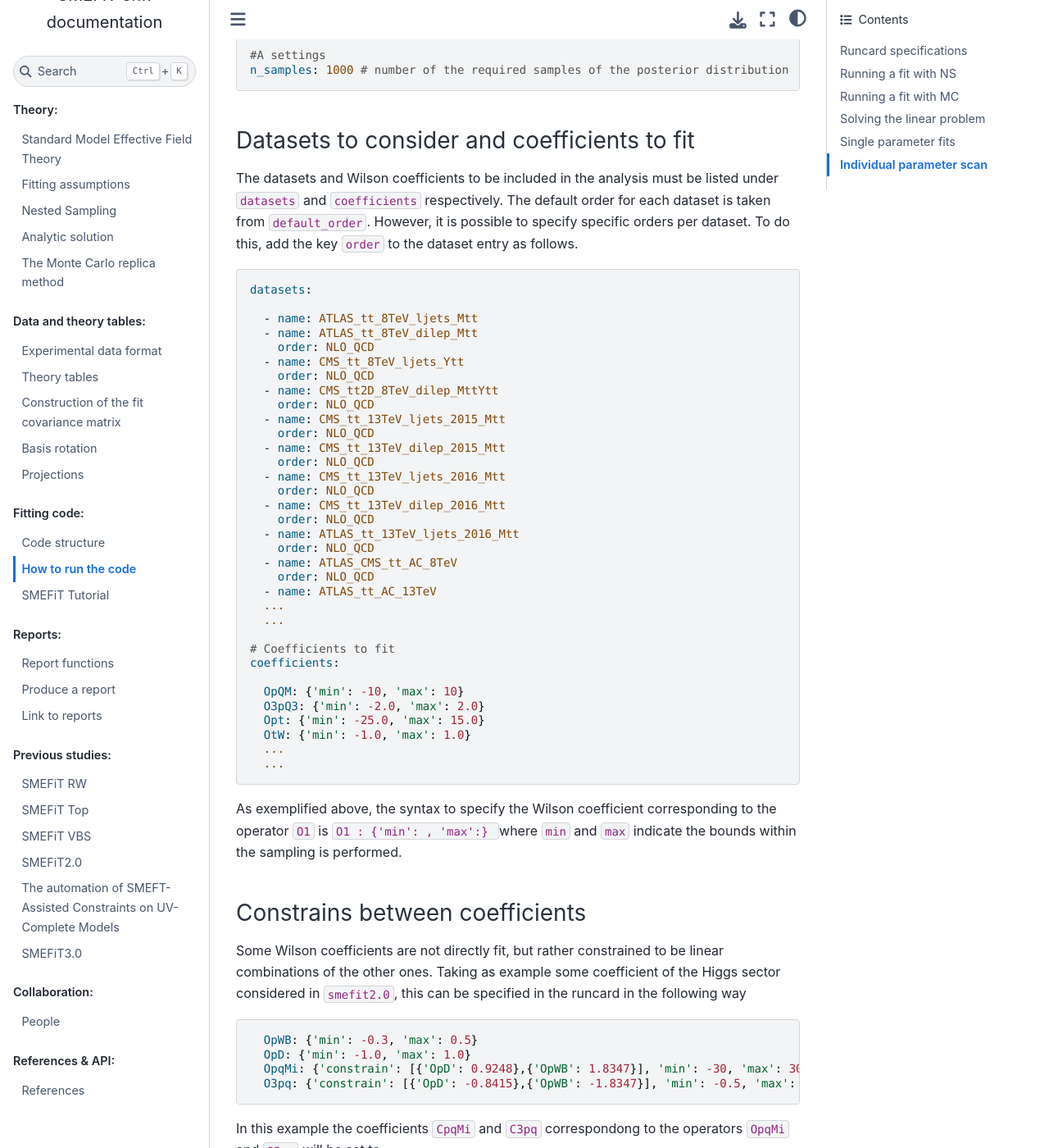
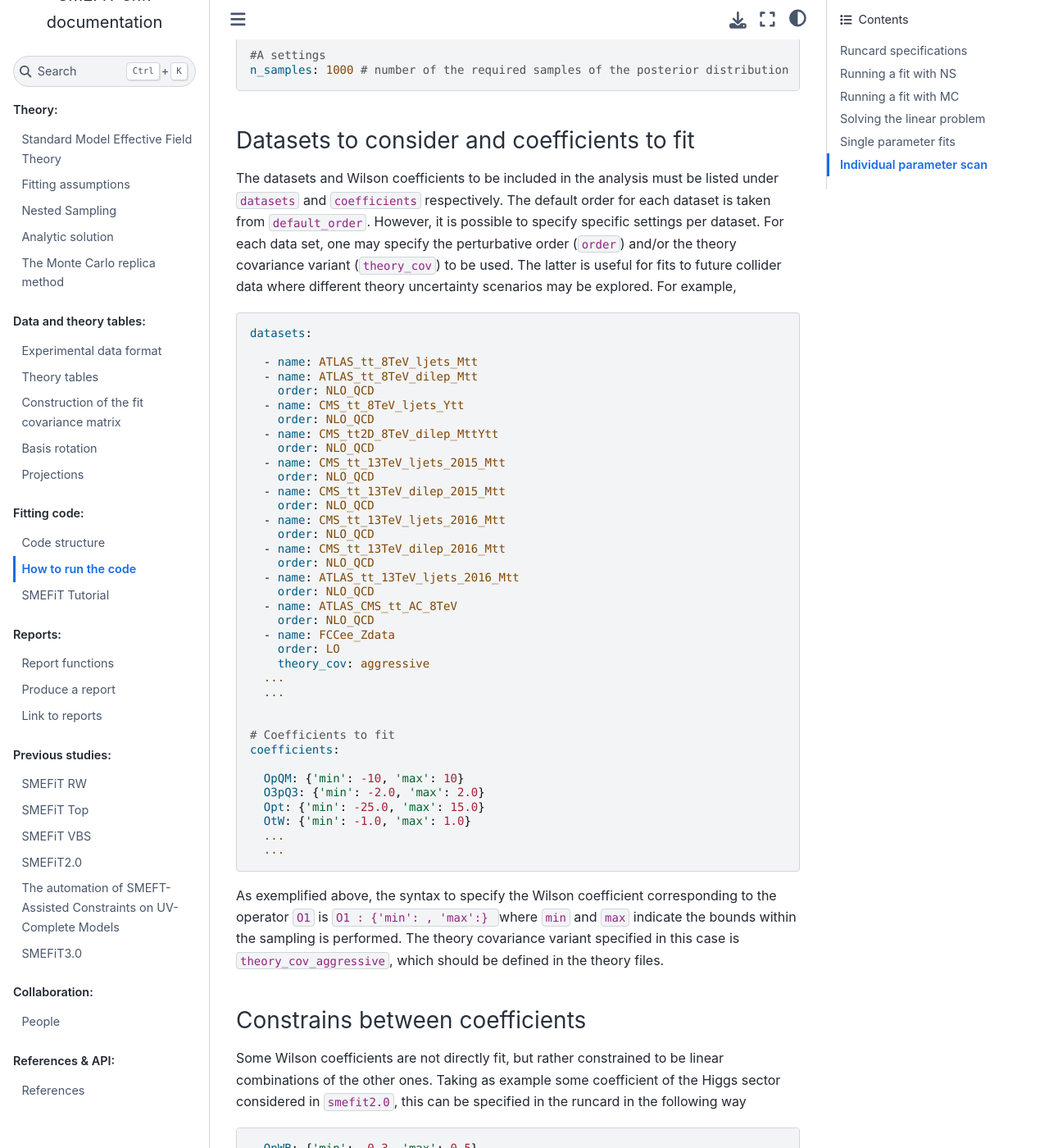
Before and after one commit to LHCfitNikhef/smefit_release, a Sphinx documentation site: the page built from docs/source/fitting_code/running.md, in a window 1280 px wide and 1400 px high, scrolled down 2107 px. Shown: the whole window at 82% size. Built offline with Sphinx 7.4.7 and the Sphinx Book theme 1.1.4, drawn with Linux system fonts in a browser that asks for light colours; pages that are not in the unit, such as notebooks, are missing from menus.

Commit message:
adding custom theory covmat support and updating docs

````diff
--- a/docs/source/fitting_code/running.md
+++ b/docs/source/fitting_code/running.md
@@ -95,7 +95,9 @@ n_samples: 1000 # number of the required samples of the posterior distribution
 ### Datasets to consider and coefficients to fit
 The datasets and Wilson coefficients to be included in the analysis must be listed under ``datasets``
 and ``coefficients`` respectively. The default order for each dataset is taken from  ``default_order``. However, it is
-possible to specify specific orders per dataset. To do this, add the key ``order`` to the dataset entry as follows.
+possible to specify specific settings per dataset. For each data set, one may specify the perturbative order (``order``) and/or the
+theory covariance variant (``theory_cov``) to be used. The latter is useful for fits to future collider data where different theory
+uncertainty scenarios may be explored. For example,
 
 ```yaml
 datasets:
@@ -119,9 +121,12 @@ datasets:
     order: NLO_QCD
   - name: ATLAS_CMS_tt_AC_8TeV
     order: NLO_QCD
-  - name: ATLAS_tt_AC_13TeV
+  - name: FCCee_Zdata
+    order: LO
+    theory_cov: aggressive
   ...
   ...
+
 
 # Coefficients to fit
 coefficients:
@@ -137,7 +142,8 @@ coefficients:
 
 As exemplified above, the syntax to specify the Wilson coefficient corresponding to the operator
 ``O1`` is ``O1 : {'min': , 'max':} `` where ``min`` and ``max`` indicate the bounds within
-the sampling is performed.
+the sampling is performed. The theory covariance variant specified in this case is ``theory_cov_aggressive``, which
+should be defined in the theory files.
 
 ### Constrains between coefficients
 Some Wilson coefficients are not directly fit, but rather constrained to be linear combinations
````
Also changed, not shown: 1 other file.
